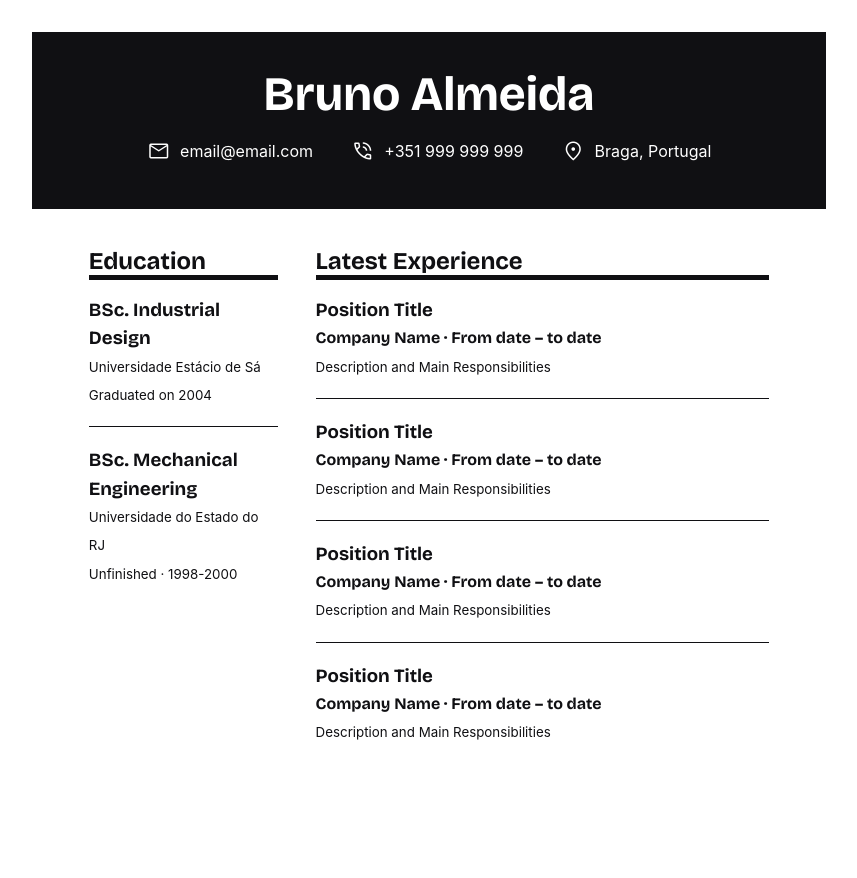
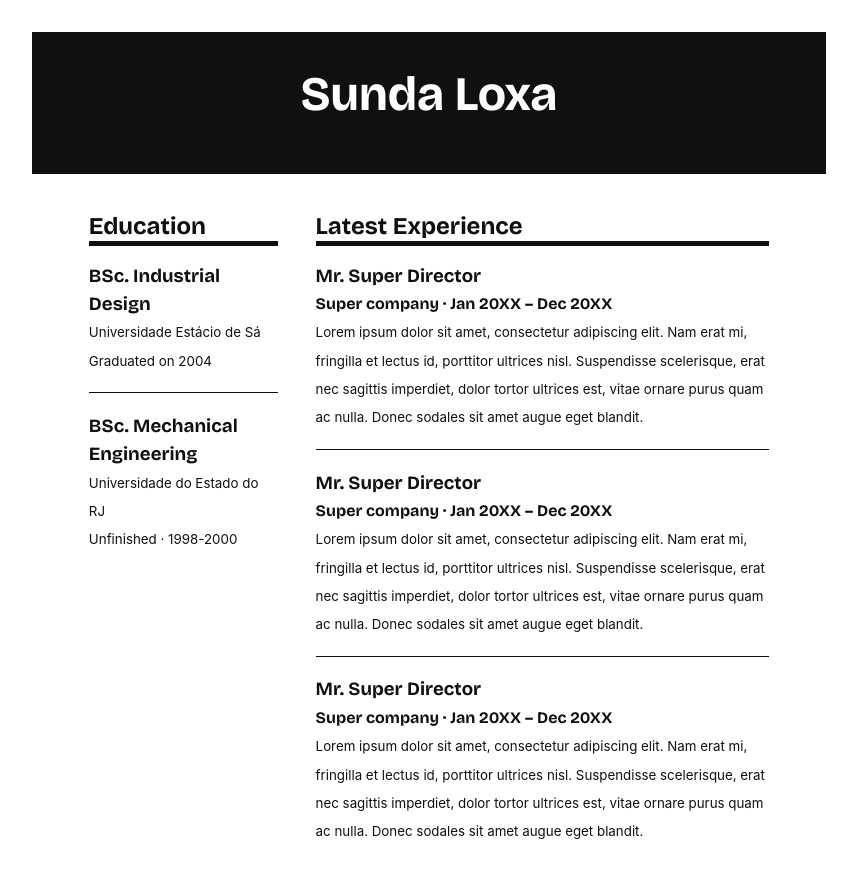
Before and after one commit to brunosra/top-cv-builder, a React (Vite) app: page / in a window 1280 px wide. Shown: the top 878 px of the page, without its empty margins (211-1068 px from the left). Built offline with nearby package versions, Linux system fonts and the light colour scheme.

Commit message:
Convert all data from static to dynamic

```diff
--- a/src/Resume.jsx
+++ b/src/Resume.jsx
@@ -1,71 +1,107 @@
-// import { useState } from "react";
 import "./Resume.css";
 
-function Resume() {
-  // const [count, setCount] = useState(0);
+let educationDefaultArr = [
+  {
+    uuid: 1,
+    degree: "BSc. Industrial Design",
+    institution: "Universidade Estácio de Sá",
+    date: "Graduated on 2004",
+  },
+  {
+    uuid: 2,
+    degree: "BSc. Mechanical Engineering",
+    institution: "Universidade do Estado do RJ",
+    date: "Unfinished · 1998-2000",
+  },
+];
 
+let experienceDefaultArr = [
+  {
+    uuid: 3,
+    position: "Mr. Super Director",
+    company: "Super company",
+    fromDate: "Jan 20XX",
+    toDate: "Dec 20XX",
+    description:
+      "Lorem ipsum dolor sit amet, consectetur adipiscing elit. Nam erat mi, fringilla et lectus id, porttitor ultrices nisl. Suspendisse scelerisque, erat nec sagittis imperdiet, dolor tortor ultrices est, vitae ornare purus quam ac nulla. Donec sodales sit amet augue eget blandit.",
+  },
+  {
+    uuid: 4,
+    position: "Mr. Super Director",
+    company: "Super company",
+    fromDate: "Jan 20XX",
+    toDate: "Dec 20XX",
+    description:
+      "Lorem ipsum dolor sit amet, consectetur adipiscing elit. Nam erat mi, fringilla et lectus id, porttitor ultrices nisl. Suspendisse scelerisque, erat nec sagittis imperdiet, dolor tortor ultrices est, vitae ornare purus quam ac nulla. Donec sodales sit amet augue eget blandit.",
+  },
+  {
+    uuid: 5,
+    position: "Mr. Super Director",
+    company: "Super company",
+    fromDate: "Jan 20XX",
+    toDate: "Dec 20XX",
+    description:
+      "Lorem ipsum dolor sit amet, consectetur adipiscing elit. Nam erat mi, fringilla et lectus id, porttitor ultrices nisl. Suspendisse scelerisque, erat nec sagittis imperdiet, dolor tortor ultrices est, vitae ornare purus quam ac nulla. Donec sodales sit amet augue eget blandit.",
+  },
+];
+
+function Resume({
+  name = "Sunda Loxa",
+  email = "",
+  phone = "",
+  location = "",
+  education = educationDefaultArr,
+  experience = experienceDefaultArr,
+}) {
   return (
     <div className="page resume">
       <div className="header-resume personal-info">
-        <h1>Bruno Almeida</h1>
+        <h1>{name}</h1>
+        {email && (
           <span className="info">
-          <span className="material-symbols-outlined">mail</span>email@email.com
+            <span className="material-symbols-outlined">mail</span> {email}
           </span>
+        )}
+        {phone && (
           <span className="info">
-          <span className="material-symbols-outlined">phone_in_talk</span>+351
-          999 999 999
+            <span className="material-symbols-outlined">phone_in_talk</span>{" "}
+            {phone}
           </span>
+        )}
+        {location && (
           <span className="info">
-          <span className="material-symbols-outlined">location_on</span> Braga,
-          Portugal
+            <span className="material-symbols-outlined">location_on</span>{" "}
+            {location}
           </span>
+        )}
       </div>
       <div className="section-resume education">
         <h2>Education</h2>
         <ul>
-          <li>
-            <h3>BSc. Industrial Design</h3>
-            <p>Universidade Estácio de Sá</p>
-            <p>Graduated on 2004</p>
+          {education.map((item) => (
+            <li key={item.uuid}>
+              <h3>{item.degree}</h3>
+              <p>{item.institution}</p>
+              <p>{item.date}</p>
             </li>
-          <li>
-            <h3>BSc. Mechanical Engineering</h3>
-            <p>Universidade do Estado do RJ</p>
-            <p>Unfinished · 1998-2000</p>
-          </li>
+          ))}
         </ul>
       </div>
       <div className="section-resume experience">
         <h2>Latest Experience</h2>
         <ul>
-          <li>
-            <h3>Position Title</h3>
+          {experience.map((item) => (
+            <li key={item.uuid}>
+              <h3>{item.position}</h3>
               <h4>
-              Company Name · <span className="date">From date – to date</span>
+                {item.company} ·{" "}
+                <span className="date">
+                  {item.fromDate} – {item.toDate}
+                </span>
               </h4>
-            <p>Description and Main Responsibilities</p>
+              <p>{item.description}</p>
             </li>
-          <li>
-            <h3>Position Title</h3>
-            <h4>
-              Company Name · <span className="date">From date – to date</span>
-            </h4>
-            <p>Description and Main Responsibilities</p>
-          </li>
-          <li>
-            <h3>Position Title</h3>
-            <h4>
-              Company Name · <span className="date">From date – to date</span>
-            </h4>
-            <p>Description and Main Responsibilities</p>
-          </li>
-          <li>
-            <h3>Position Title</h3>
-            <h4>
-              Company Name · <span className="date">From date – to date</span>
-            </h4>
-            <p>Description and Main Responsibilities</p>
-          </li>
+          ))}
         </ul>
       </div>
     </div>
```
Lines whose indentation alone changed are shown as unchanged.
